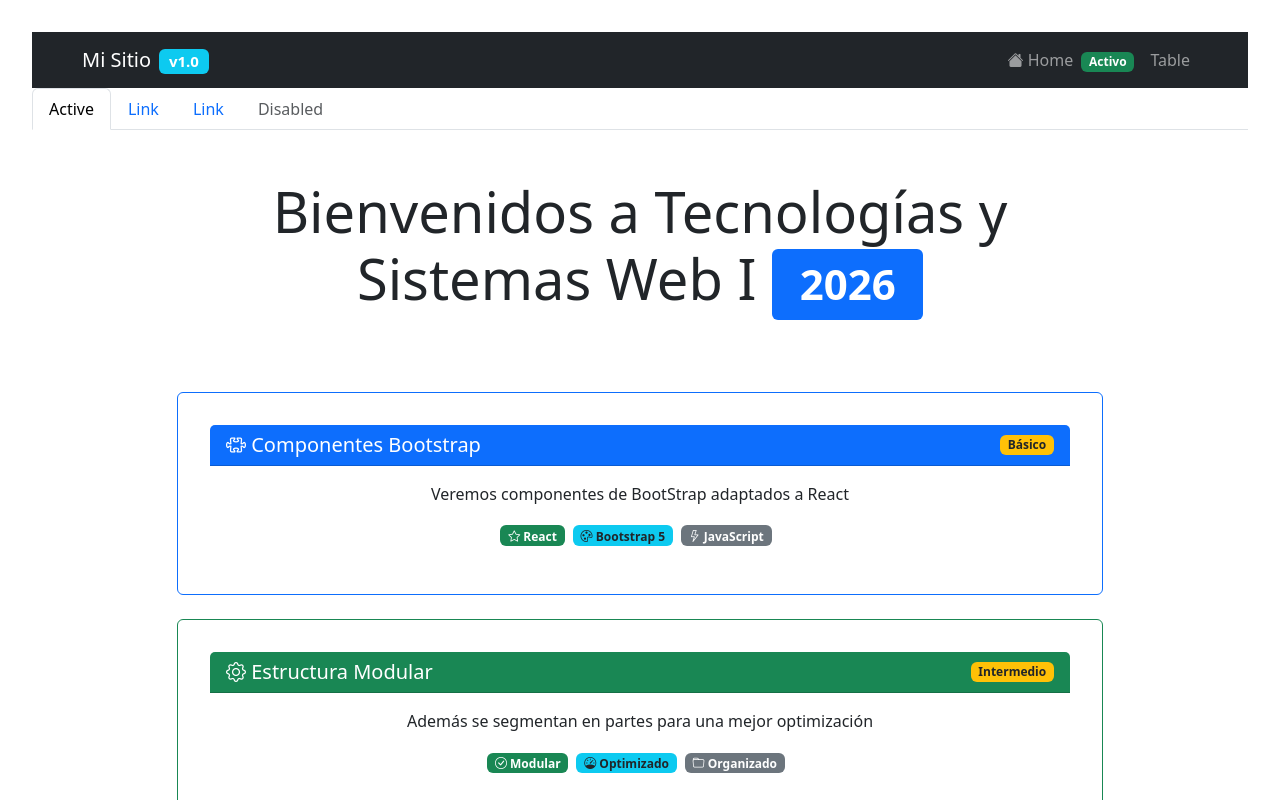
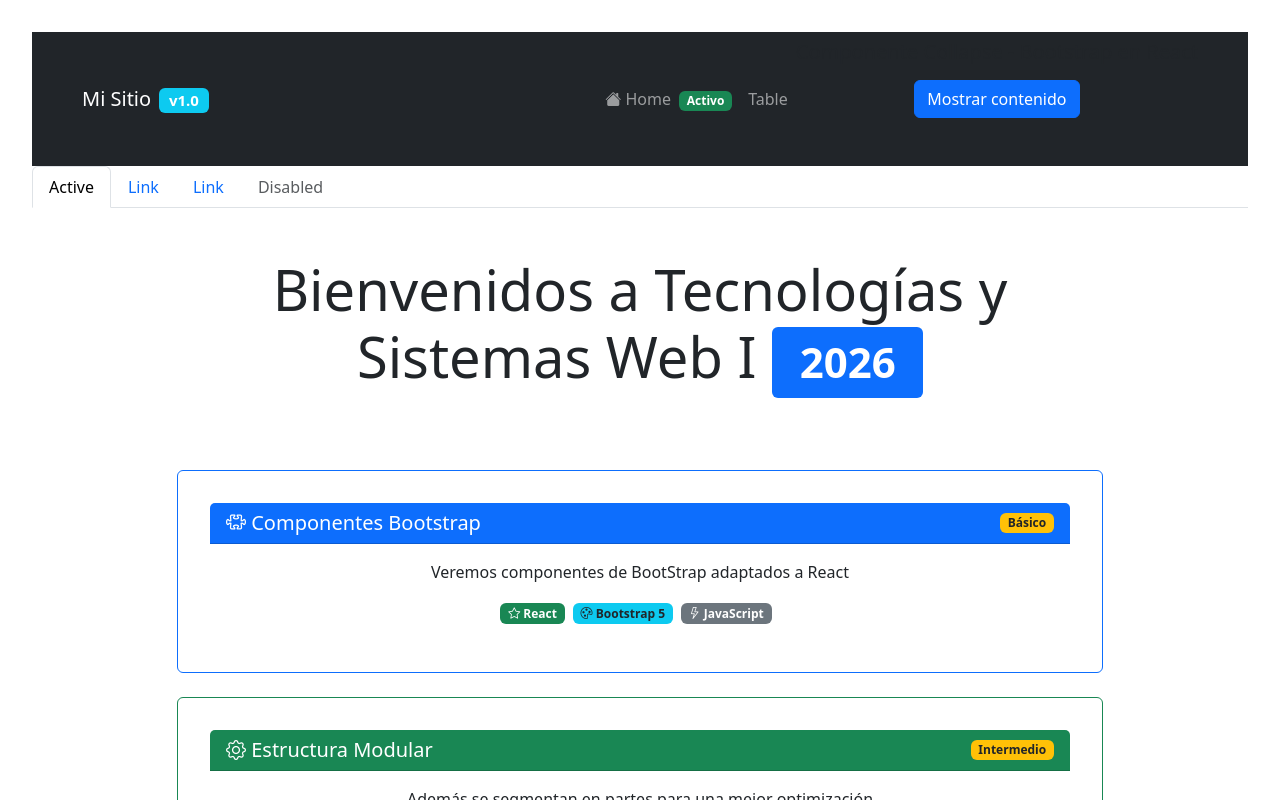
Before and after one commit to jprodriguezbUTN/ComponentesBootstrapReact, a React (Vite) app: page / in a window 1280 px wide. Shown: the top 800 px of the page. Built offline with nearby package versions, Linux system fonts and the light colour scheme.

Commit message:
Arreglo de conflicto y Union de Collapse
SI JP ESTA HECHO CON IA PERO NO ENTENDI COMO HACERLO PERDON

```diff
--- a/package.json
+++ b/package.json
@@ -13,8 +13,8 @@
     "bootstrap": "^5.3.8",
     "bootstrap-icons": "^1.11.3",
     "dom": "^0.0.3",
-    "react": "^19.2.4",
-    "react-dom": "^19.2.4",
+    "react": "^19.2.5",
+    "react-dom": "^19.2.5",
     "react-router-dom": "^7.13.2",
     "router": "^2.2.0"
   },
--- a/src/App.jsx
+++ b/src/App.jsx
@@ -3,6 +3,7 @@ import Navtabs from "./Components/Navtabs.jsx";
 import "bootstrap/dist/css/bootstrap.min.css";
 import "bootstrap/dist/js/bootstrap.bundle.min.js";
 import 'bootstrap-icons/font/bootstrap-icons.css'
+import Collapse from './Components/Collapse';
 
 import React, { Suspense } from "react";
 import { BrowserRouter, Routes, Route, Link } from "react-router-dom";
@@ -48,6 +49,7 @@ function App() {
                 </li>
               </ul>
             </div>
+            <Collapse />
           </div>
         </nav>
 
@@ -72,6 +74,7 @@ function App() {
         </Routes>
       </Suspense>
     </BrowserRouter>
+
   );
 }
 
--- /dev/null
+++ b/src/Components/Collapse.jsx
@@ -0,0 +1,31 @@
+import { useState } from 'react';
+
+export default function Collapse() {
+  const [isOpen, setIsOpen] = useState(false);
+
+  return (
+    <div className="mb-4">
+      <h5 className="mb-3">Componente Collapse - Bootstrap en React</h5>
+
+      <button
+        className="btn btn-primary mb-3"
+        onClick={() => setIsOpen(!isOpen)}
+      >
+        {isOpen ? 'Ocultar contenido' : 'Mostrar contenido'}
+      </button>
+
+      <div className={`collapse ${isOpen ? 'show' : ''}`}>
+        <div className="card card-body">
+          <p className="mb-0">
+            Este es el contenido que se colapsa y se expande.
+            Puedes poner aquí texto, imágenes, listas u otros componentes.
+          </p>
+          <hr />
+          <p className="text-muted small mb-0">
+            Hecho con <strong>useState</strong> y las clases de Bootstrap.
+          </p>
+        </div>
+      </div>
+    </div>
+  );
+}
```
Also changed, not shown: 1 other file (tests, documents, lock files or other folders).
